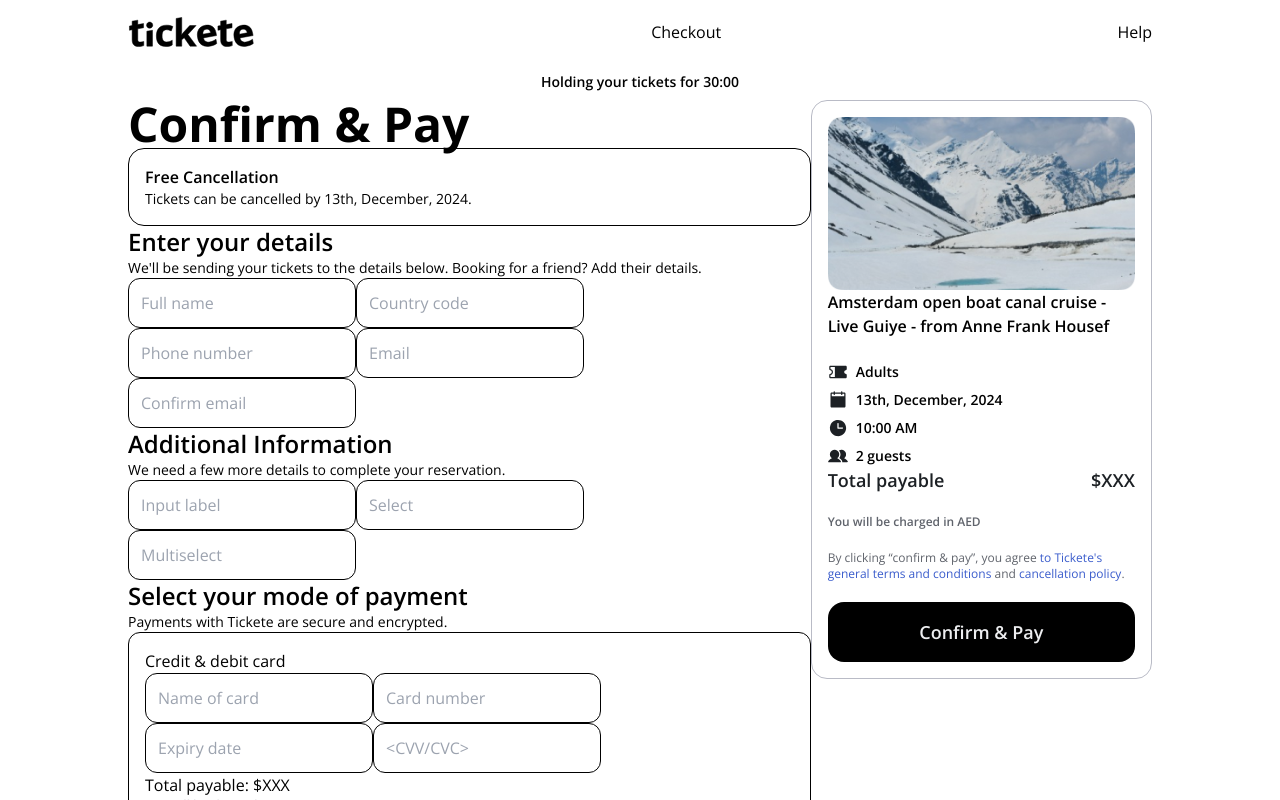
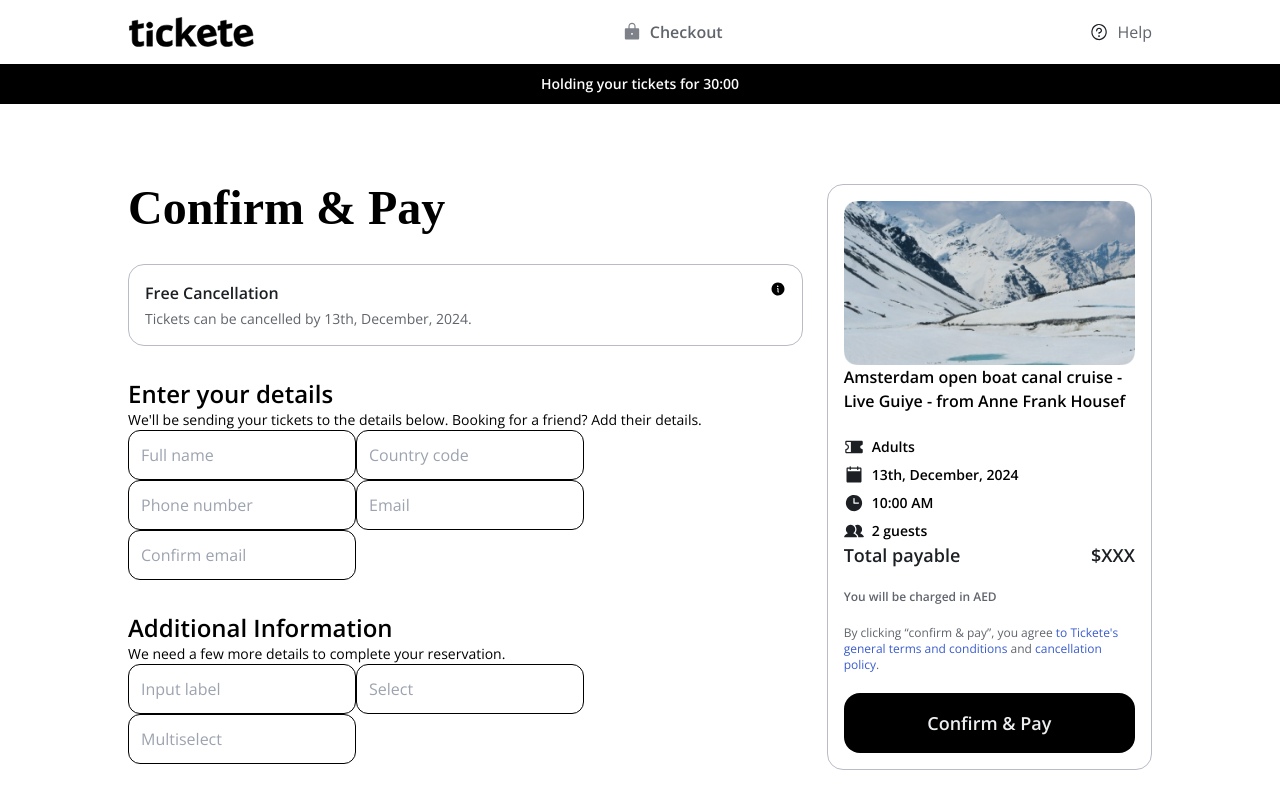
Before and after one commit to AHTHneeuhl/tickete, a Next.js app: page / in a window 1280 px wide. Shown: the top 800 px of the page. Built offline with nearby package versions, Linux system fonts and the light colour scheme.

Commit message:
style: freeCancel, header and holding components

```diff
--- a/src/components/Header.tsx
+++ b/src/components/Header.tsx
@@ -4,8 +4,14 @@ const Header: React.FC = () => {
   return (
     <div className="px-32 flex flex-row justify-between items-center py-4">
       <Image src="/logo_small.svg" alt="" width={127} height={32} />
-      <p>Checkout</p>
-      <p>Help</p>
+      <div className="flex flex-row items-center justify-center gap-2">
+        <Image src="/lock.svg" alt="" width={20} height={20} />
+        <p className="text-base font-semibold text-grey-secondary">Checkout</p>
+      </div>
+      <div className="flex flex-row items-center justify-center gap-2">
+        <Image src="/question.svg" alt="" width={20} height={20} />
+        <p className="text-base font-normal text-grey-secondary">Help</p>
+      </div>
     </div>
   );
 };
--- a/src/components/Holding.tsx
+++ b/src/components/Holding.tsx
@@ -1,6 +1,6 @@
 const Holding: React.FC = () => {
   return (
-    <div className="bg-black text-white font-semibold text-sm text-center py-2">
+    <div className="bg-brand-default text-grey-05 font-semibold text-sm text-center py-[10px]">
       Holding your tickets for 30:00
     </div>
   );
--- a/src/components/payments/ConfirmAndPay.tsx
+++ b/src/components/payments/ConfirmAndPay.tsx
@@ -6,9 +6,11 @@ import UserDetails from "./UserDetails";
 
 const ConfirmAndPay: React.FC = () => {
   return (
-    <div className="px-32 grid grid-cols-3">
-      <div className="col-span-2">
-        <h1 className="font-bold text-5xl text-neutral-900">Confirm & Pay</h1>
+    <div className="px-32 grid grid-cols-3 gap-6 mt-20">
+      <div className="col-span-2 flex flex-col gap-8">
+        <h1 className="font-bold text-5xl font-serif text-neutral-900">
+          Confirm & Pay
+        </h1>
         <FreeCancel cancelTill="13th, December, 2024" />
         <UserDetails />
         <AdditionalInfo />
--- a/src/components/payments/FreeCancel.tsx
+++ b/src/components/payments/FreeCancel.tsx
@@ -1,14 +1,19 @@
+import Image from "next/image";
+
 type TProps = {
   cancelTill: string;
 };
 
 const FreeCancel: React.FC<TProps> = ({ cancelTill }) => {
   return (
-    <div className="rounded-2xl border p-4 flex flex-col items-start">
-      <h4 className="text-neutral-900 font-semibold">Free Cancellation</h4>
-      <p className="text-neutral-700 text-sm">
-        Tickets can be cancelled by {cancelTill}.
-      </p>
+    <div className="rounded-2xl border border-border-grey-default p-4 flex flex-row justify-between items-start gap-3">
+      <div className="flex flex-col items-start gap-1">
+        <h4 className="text-grey-primary font-semibold">Free Cancellation</h4>
+        <p className="text-grey-secondary text-sm font-normal">
+          Tickets can be cancelled by {cancelTill}.
+        </p>
+      </div>
+      <Image src="/info.svg" alt="" width={16} height={16} />
     </div>
   );
 };
--- a/tailwind.config.ts
+++ b/tailwind.config.ts
@@ -21,6 +21,7 @@ const config: Config = {
       "green-200": "#E9F9EE",
       "surface-default": "#FFFFFF",
       "indigo-900": "#3A5CCC",
+      "grey-05": "#FCFCFD",
     },
     fontFamily: {
       serif: ["Roboto Serif", "serif"],
```
Also changed, not shown: public/lock.svg, public/question.svg (added).
